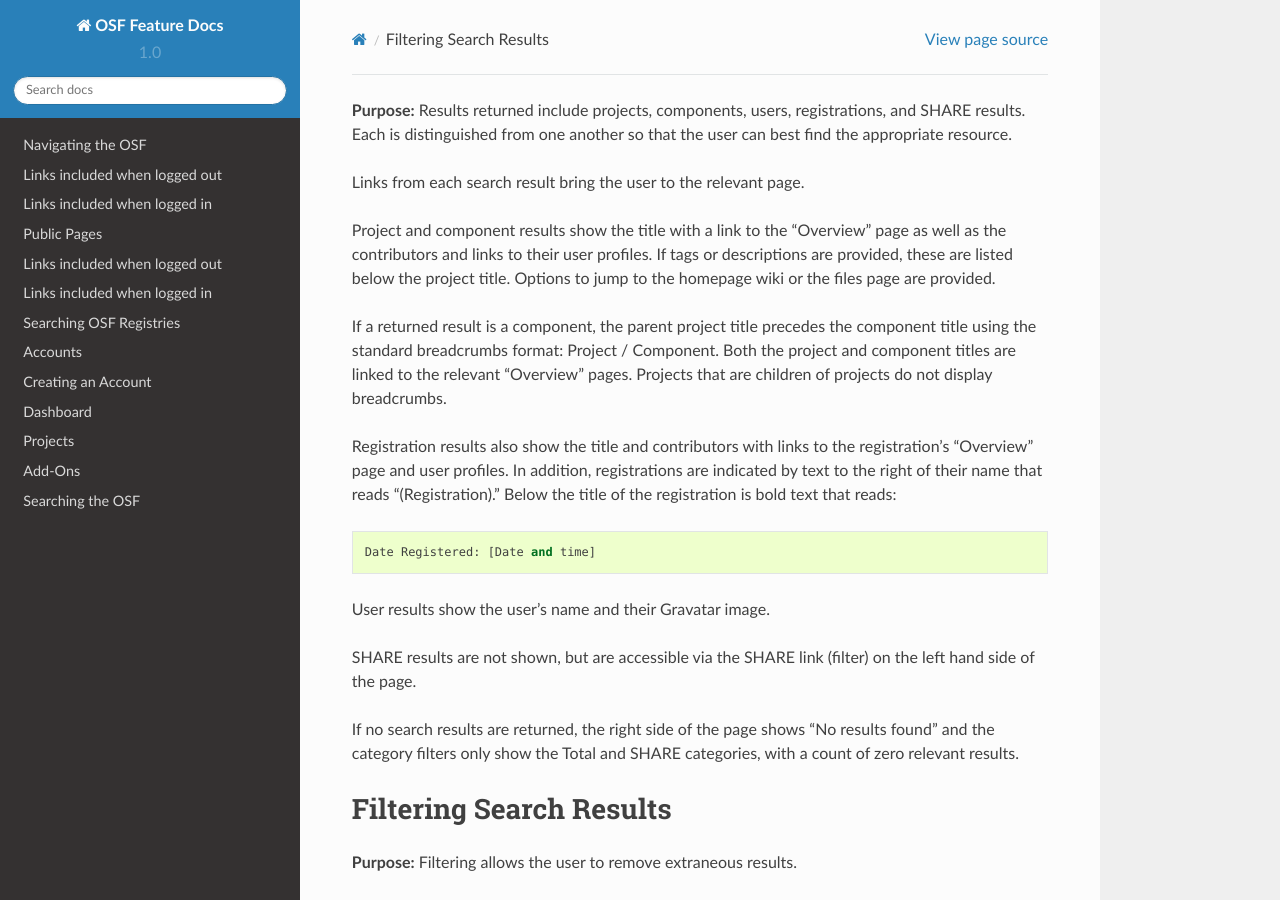
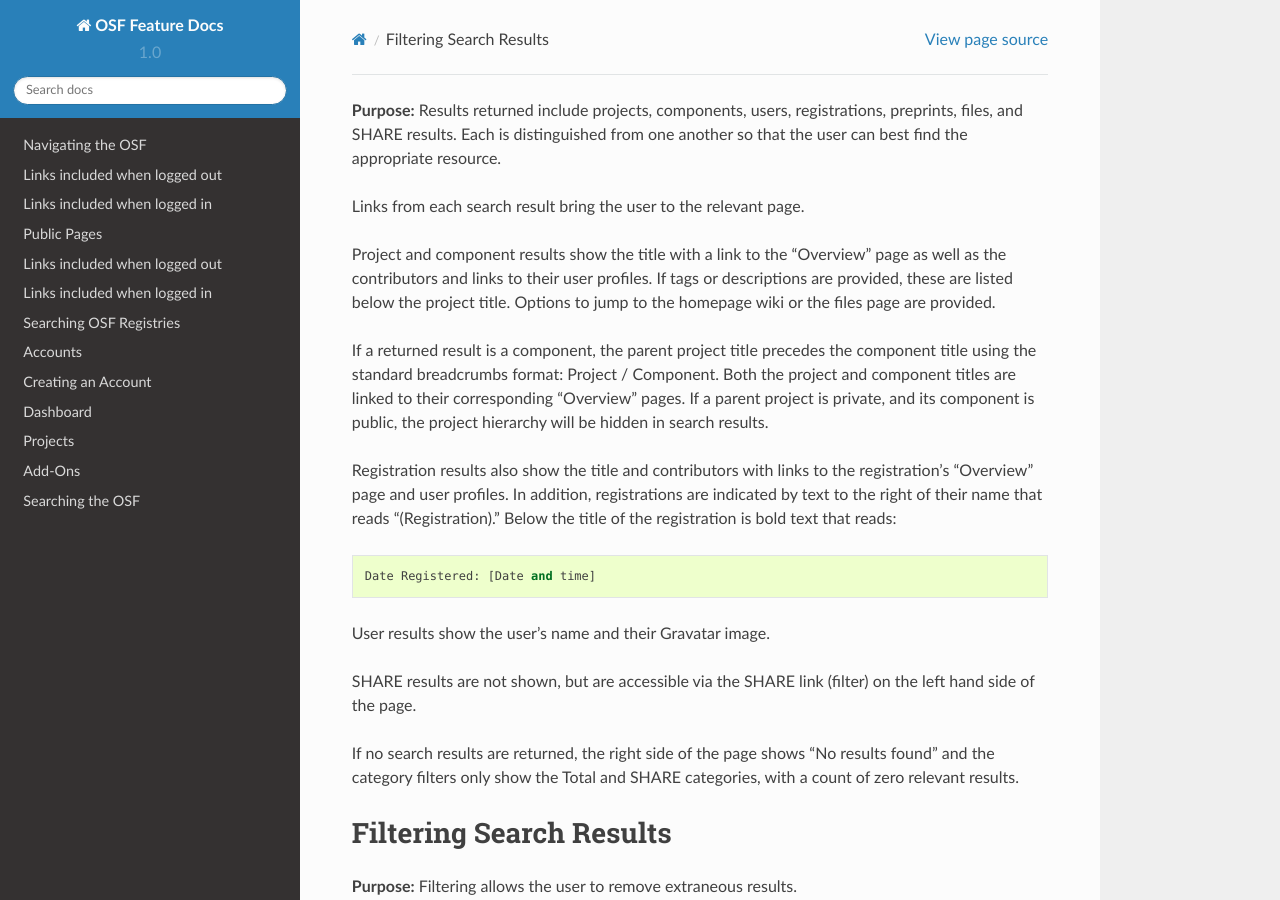
Before and after one commit to CenterForOpenScience/OSFDocs, a Sphinx documentation site: the page built from docs/search/distinguishing.rst, in a window 1280 px wide and 900 px high. Built offline with Sphinx 7.4.7 and the Read the Docs theme 2.0.0, drawn with Linux system fonts in a browser that asks for light colours.

Commit message:
updated to hide hierarchy on search results if parent is private

```diff
--- a/docs/search/distinguishing.rst
+++ b/docs/search/distinguishing.rst
@@ -1,5 +1,5 @@
 
-**Purpose:** Results returned include projects, components, users, registrations, and SHARE results. Each is distinguished
+**Purpose:** Results returned include projects, components, users, registrations, preprints, files, and SHARE results. Each is distinguished
 from one another so that the user can best find the appropriate resource.
 
 Links from each search result bring the user to the relevant page.
@@ -9,8 +9,7 @@
 the homepage wiki or the files page are provided.
 
 If a returned result is a component, the parent project title precedes the component title using the standard breadcrumbs
-format: Project / Component. Both the project and component titles are linked to the relevant "Overview" pages. Projects
-that are children of projects do not display breadcrumbs.
+format: Project / Component. Both the project and component titles are linked to their corresponding "Overview" pages. If a parent project is private, and its component is public, the project hierarchy will be hidden in search results.
 
 Registration results also show the title and contributors with links to the registration’s "Overview" page and user profiles.
 In addition, registrations are indicated by text to the right of their name that reads “(Registration).” Below the title
```
